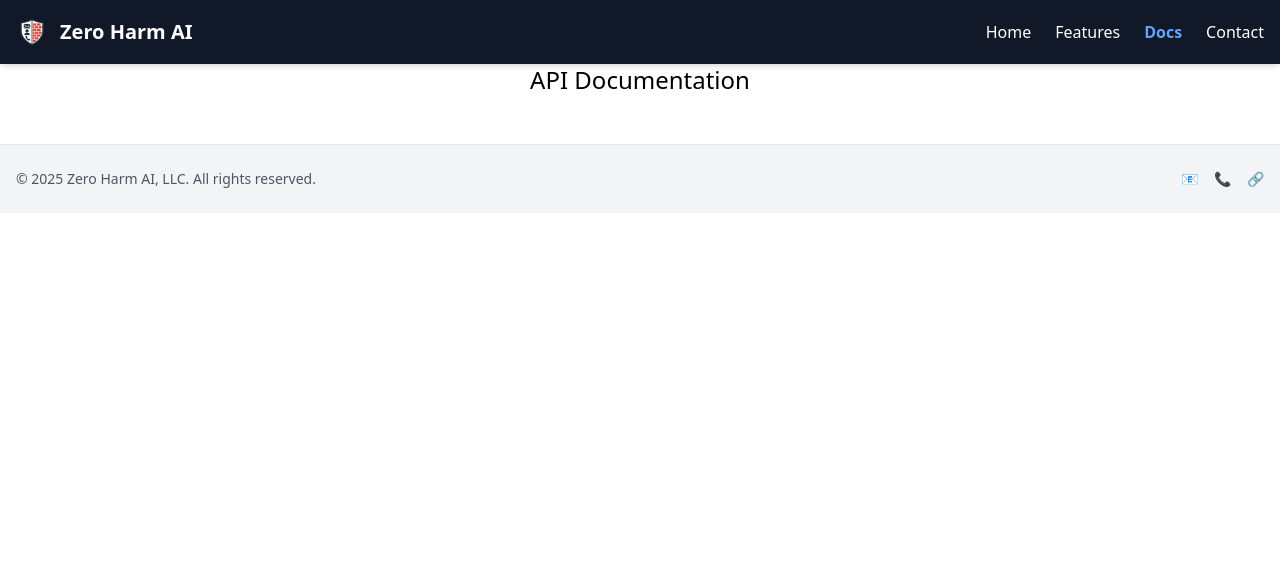
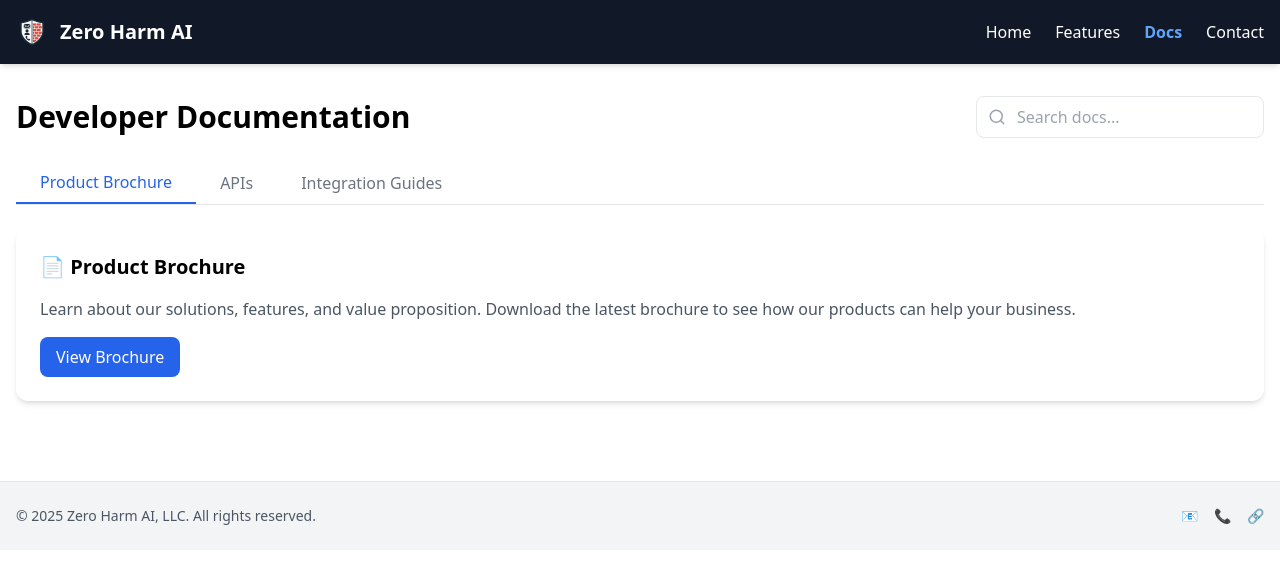
Before and after one commit to Zero-Harm-AI-LLC/zero-harm-ai-frontend, a React (Vite) app: page /docs in a window 1280 px wide. Shown: the top 564 px of the page. Built offline with nearby package versions, Linux system fonts and the light colour scheme; no server answers; the HTML template or start-up script is replaced by a standard one.

Commit message:
Updated the document page

```diff
--- a/package.json
+++ b/package.json
@@ -9,6 +9,7 @@
     },
     "dependencies": {
         "framer-motion": "^12.23.12",
+        "lucide-react": "^0.539.0",
         "react": "^18.2.0",
         "react-dom": "^18.2.0",
         "react-router-dom": "^7.0.0"
--- a/src/pages/Docs.tsx
+++ b/src/pages/Docs.tsx
@@ -1,4 +1,149 @@
-export default function Docs()
-{
-    return <h2 className="text-center text-2xl">API Documentation</h2>;
+import { useState } from "react";
+import { Copy, Search } from "lucide-react"; // Make sure to install lucide-react
+
+export default function Docs() {
+  const tabs = ["Product Brochure", "APIs", "Integration Guides"];
+  const [activeTab, setActiveTab] = useState(tabs[0]);
+  const [searchQuery, setSearchQuery] = useState("");
+
+  const handleCopy = (text: string) => {
+    navigator.clipboard.writeText(text);
+    alert("Copied to clipboard!");
+  };
+
+  const renderContent = () => {
+    switch (activeTab) {
+      case "Product Brochure":
+        return (
+          <div className="p-6 space-y-4">
+            <h2 className="text-xl font-semibold">📄 Product Brochure</h2>
+            <p className="text-gray-600">
+              Learn about our solutions, features, and value proposition.
+              Download the latest brochure to see how our products can help
+              your business.
+            </p>
+            <a
+              href="/docs/product-brochure.pdf"
+              className="inline-block bg-blue-600 text-white px-4 py-2 rounded-lg hover:bg-blue-700"
+            >
+              View Brochure
+            </a>
+          </div>
+        );
+
+      case "APIs":
+        return (
+          <div className="p-6 space-y-4">
+            <h2 className="text-xl font-semibold">🔌 API Reference</h2>
+            <p className="text-gray-600">
+              Access our API documentation to integrate with our services.
+              Includes authentication, endpoints, and sample requests in
+              multiple languages.
+            </p>
+
+            <div className="bg-gray-900 text-white p-4 rounded-lg font-mono text-sm">
+              <div className="flex justify-between items-center mb-2">
+                <span>GET /api/v1/users</span>
+                <button onClick={() => handleCopy("GET /api/v1/users")}>
+                  <Copy size={16} />
+                </button>
+              </div>
+              <pre>{`curl -X GET "https://api.example.com/v1/users" \\
+  -H "Authorization: Bearer YOUR_API_KEY"`}</pre>
+            </div>
+
+            <a
+              href="/api-docs"
+              className="inline-block bg-green-600 text-white px-4 py-2 rounded-lg hover:bg-green-700"
+            >
+              Full API Docs
+            </a>
+          </div>
+        );
+
+      case "Integration Guides":
+        return (
+          <div className="p-6 space-y-4">
+            <h2 className="text-xl font-semibold">🔗 Integration Guides</h2>
+            <p className="text-gray-600">
+              Step-by-step guides and best practices for integrating our
+              services into your workflows and applications.
+            </p>
+            <ul className="list-disc pl-5 text-gray-700 space-y-1">
+              <li>
+                <a
+                  href="/integration-guides/react"
+                  className="text-blue-600 hover:underline"
+                >
+                  React App Integration
+                </a>
+              </li>
+              <li>
+                <a
+                  href="/integration-guides/node"
+                  className="text-blue-600 hover:underline"
+                >
+                  Node.js Backend Integration
+                </a>
+              </li>
+              <li>
+                <a
+                  href="/integration-guides/python"
+                  className="text-blue-600 hover:underline"
+                >
+                  Python Flask Integration
+                </a>
+              </li>
+            </ul>
+          </div>
+        );
+
+      default:
+        return null;
+    }
+  };
+
+  return (
+    <div className="container mx-auto px-4 py-8">
+      {/* Page Header */}
+      <div className="flex flex-col md:flex-row justify-between items-center mb-6">
+        <h1 className="text-3xl font-bold">Developer Documentation</h1>
+
+        {/* Search Bar */}
+        <div className="relative w-full md:w-72 mt-4 md:mt-0">
+          <Search
+            className="absolute left-3 top-1/2 transform -translate-y-1/2 text-gray-400"
+            size={18}
+          />
+          <input
+            type="text"
+            placeholder="Search docs..."
+            value={searchQuery}
+            onChange={(e) => setSearchQuery(e.target.value)}
+            className="pl-10 pr-4 py-2 border rounded-lg w-full focus:outline-none focus:ring-2 focus:ring-blue-500"
+          />
+        </div>
+      </div>
+
+      {/* Tabs */}
+      <div className="flex border-b border-gray-200 mb-6">
+        {tabs.map((tab) => (
+          <button
+            key={tab}
+            onClick={() => setActiveTab(tab)}
+            className={`px-6 py-2 font-medium transition-colors ${
+              activeTab === tab
+                ? "border-b-2 border-blue-600 text-blue-600"
+                : "text-gray-500 hover:text-blue-500"
+            }`}
+          >
+            {tab}
+          </button>
+        ))}
+      </div>
+
+      {/* Content */}
+      <div className="bg-white rounded-xl shadow-md">{renderContent()}</div>
+    </div>
+  );
 }
```
